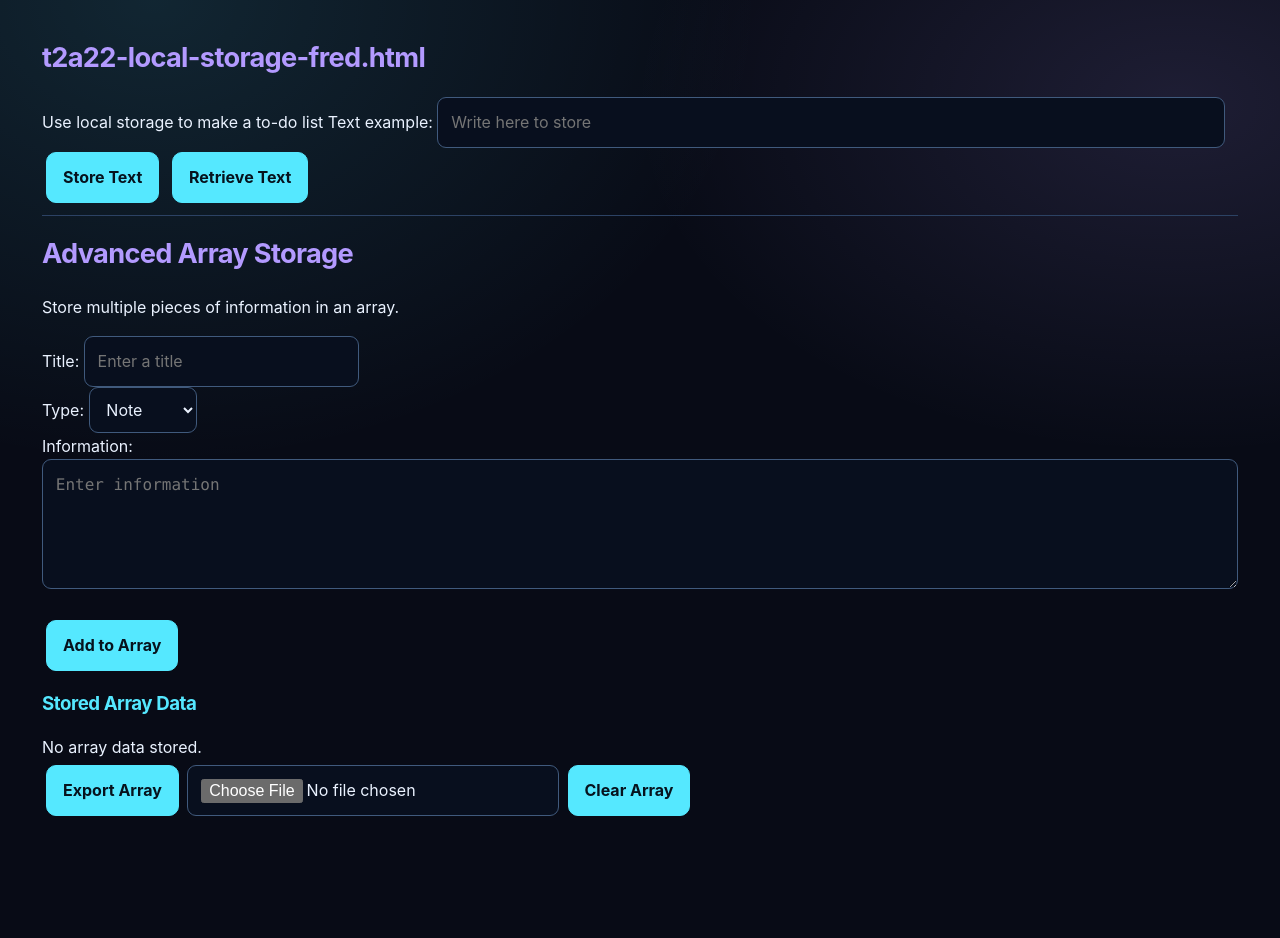
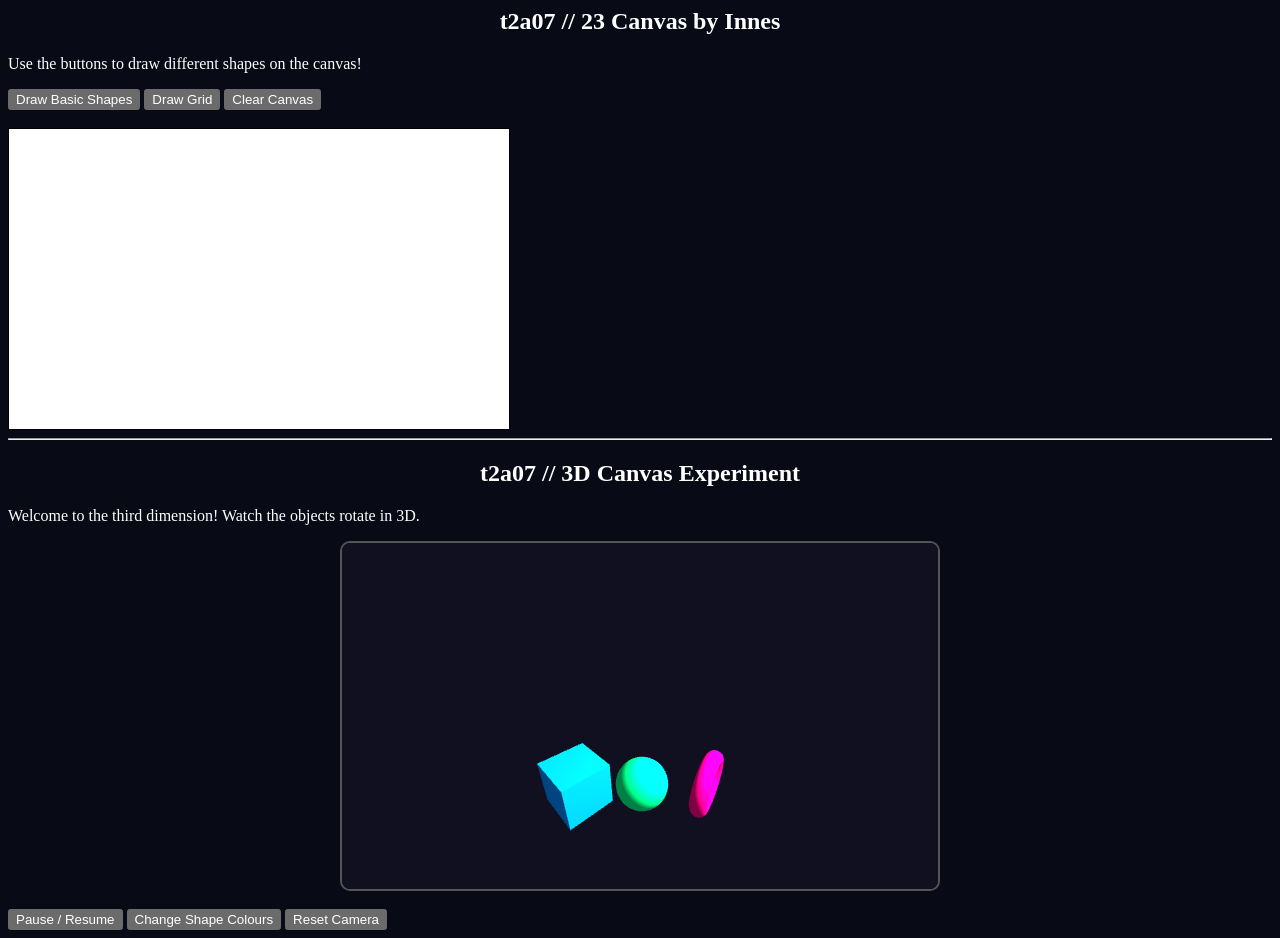
Before and after one commit to Innygr/gamedev-Innes-2026, a plain HTML site: page t2a06-Local-Storage-Innes.html in a window 1280 px wide. Before the commit the page ends 862 px from the top, so only its background shows below. Drawn offline with nearby package versions, Linux system fonts and the light colour scheme; animation ran at ten frames a second.

Commit message:
Refactor canvas drawing app with local storage
Updated the HTML structure and JavaScript functionality for a canvas-based drawing application. Added features for drawing shapes, storing text in local storage, and enhanced 3D rendering.

```diff
--- a/t2a06-Local-Storage-Innes.html
+++ b/t2a06-Local-Storage-Innes.html
@@ -1,265 +1,204 @@
 
 <link rel="stylesheet" href="t2-theme.css">
 
-<h2>t2a22-local-storage-fred.html</h2>
+<h2 align="center">t2a07 // 23 Canvas by Innes</h2>
 
-Use local storage to make a to-do list
+<p>Use the buttons to draw different shapes on the canvas!</p>
 
-<body onload="{
-   myStorage = localStorage.getItem('myStoredText')
-   if(myStorage != null){
-      document.getElementById('myText1').value = myStorage
-   }
+<input type="button" value="Draw Basic Shapes" onclick="{
+  myContext.clearRect(0, 0, myCanvas.width, myCanvas.height);
 
-   myLoadData()
-}" class="t2-page">
+  // Line
+  myContext.beginPath();
+  myContext.lineWidth = 3;
+  myContext.strokeStyle = 'black';
+  myContext.moveTo(20, 30);
+  myContext.lineTo(180, 30);
+  myContext.stroke();
 
-Text example:
-<input id="myText1" type="text" size="70" value="" placeholder="Write here to store">
-<br>
+  // Filled Rectangle
+  myContext.fillStyle = 'blue';
+  myContext.fillRect(30, 60, 100, 60);
 
-<input type="button" value="Store Text" onClick="{
-   localStorage.setItem('myStoredText', document.getElementById('myText1').value)
-   alert(document.getElementById('myText1').value + ' \nHas been stored')
-   document.getElementById('myText1').value = ''
+  // Outlined Rectangle
+  myContext.lineWidth = 3;
+  myContext.strokeStyle = 'purple';
+  myContext.strokeRect(160, 60, 100, 60);
+
+  // Outlined Circle
+  myContext.beginPath();
+  myContext.lineWidth = 5;
+  myContext.strokeStyle = 'green';
+  myContext.arc(330, 90, 40, 0, 2 * Math.PI);
+  myContext.stroke();
+
+  // Filled Circle
+  myContext.beginPath();
+  myContext.fillStyle = 'orange';
+  myContext.arc(420, 90, 30, 0, 2 * Math.PI);
+  myContext.fill();
+
+  // Text
+  myContext.fillStyle = 'red';
+  myContext.font = '24px Arial';
+  myContext.fillText('Hello World!', 30, 180);
+
+  // Triangle
+  myContext.beginPath();
+  myContext.fillStyle = 'cyan';
+  myContext.moveTo(250, 220);
+  myContext.lineTo(200, 280);
+  myContext.lineTo(300, 280);
+  myContext.closePath();
+  myContext.fill();
 }">
 
-<input type="button" value="Retrieve Text" onClick="{
-   document.getElementById('myText1').value = localStorage.getItem('myStoredText')
+<input type="button" value="Draw Grid" onclick="{
+  myContext.clearRect(0, 0, myCanvas.width, myCanvas.height);
+
+  myContext.strokeStyle = '#cccccc';
+  myContext.lineWidth = 1;
+
+  for (let x = 0; x <= myCanvas.width; x += 25) {
+    myContext.beginPath();
+    myContext.moveTo(x, 0);
+    myContext.lineTo(x, myCanvas.height);
+    myContext.stroke();
+  }
+
+  for (let y = 0; y <= myCanvas.height; y += 25) {
+    myContext.beginPath();
+    myContext.moveTo(0, y);
+    myContext.lineTo(myCanvas.width, y);
+    myContext.stroke();
+  }
 }">
+
+<input type="button" value="Clear Canvas" onclick="{
+  myContext.clearRect(0, 0, myCanvas.width, myCanvas.height);
+}">
+
+<br><br>
+
+<canvas id="myCanvas+++" width="500" height="300"
+style="border:1px solid #000000; background-color:white;"></canvas>
+
+<script>
+  let myCanvas = document.getElementById('myCanvas+++');
+  let myContext = myCanvas.getContext('2d');
+</script>
+
 
 <hr>
 
-<h2>Advanced Array Storage</h2>
+<h2 align="center">t2a07 // 3D Canvas Experiment</h2>
 
-<p>Store multiple pieces of information in an array.</p>
+<p>Welcome to the third dimension! Watch the objects rotate in 3D.</p>
 
-Title:
-<input id="myTitle" type="text" placeholder="Enter a title">
+<div id="my3DContainer" style="
+  width: 100%;
+  max-width: 600px;
+  height: 350px;
+  margin: auto;
+  border: 2px solid #555;
+  border-radius: 10px;
+  overflow: hidden;
+  background: #101020;
+"></div>
+
 <br>
 
-Type:
-<select id="myType">
-   <option value="Note">Note</option>
-   <option value="Task">Task</option>
-   <option value="Number">Number</option>
-   <option value="Setting">Setting</option>
-   <option value="Other">Other</option>
-</select>
-<br>
+<input type="button" value="Pause / Resume" onclick="{
+  my3DPaused = !my3DPaused;
+}">
 
-Information:
-<br>
-<textarea id="myContent" rows="4" cols="50" placeholder="Enter information"></textarea>
-<br>
+<input type="button" value="Change Shape Colours" onclick="{
+  my3DCube.material.color.setHex(Math.random() * 0xffffff);
+  my3DSphere.material.color.setHex(Math.random() * 0xffffff);
+  my3DTorus.material.color.setHex(Math.random() * 0xffffff);
+}">
 
-<input type="button" value="Add to Array" onclick="myAddData()">
+<input type="button" value="Reset Camera" onclick="{
+  my3DCamera.position.set(0, 2, 7);
+  my3DCamera.lookAt(0, 0, 0);
+}">
 
-<h3>Stored Array Data</h3>
-
-<div id="myDisplay"></div>
-
-<input type="button" value="Export Array" onclick="myExportData()">
-
-<input type="file" id="myImportFile" accept=".json" onchange="myImportData()">
-
-<input type="button" value="Clear Array" onclick="myClearData()">
+<script src="https://cdnjs.cloudflare.com/ajax/libs/three.js/r128/three.min.js"></script>
 
 <script>
+  let my3DScene = new THREE.Scene();
+  my3DScene.background = new THREE.Color(0x101020);
 
-// Array containing all stored entries
-let myData = []
+  let my3DCamera = new THREE.PerspectiveCamera(
+    75, 600 / 350, 0.1, 1000
+  );
 
-// Open IndexedDB database
-let myDatabaseRequest = indexedDB.open("MyAdvancedStorage", 1)
+  let my3DRenderer = new THREE.WebGLRenderer({ antialias: true });
+  my3DRenderer.setSize(600, 350);
+  my3DRenderer.setPixelRatio(window.devicePixelRatio);
 
-myDatabaseRequest.onupgradeneeded = function(event) {
-   let myDatabase = event.target.result
+  document.getElementById('my3DContainer').appendChild(my3DRenderer.domElement);
 
-   if (!myDatabase.objectStoreNames.contains("storage")) {
-      myDatabase.createObjectStore("storage")
-   }
-}
+  my3DCamera.position.set(0, 2, 7);
 
-myDatabaseRequest.onsuccess = function(event) {
-   myDatabase = event.target.result
+  // Lighting
+  let my3DLight = new THREE.PointLight(0xffffff, 2);
+  my3DLight.position.set(5, 5, 5);
+  my3DScene.add(my3DLight);
 
-   myLoadData()
-}
+  my3DScene.add(new THREE.AmbientLight(0xffffff, 0.5));
 
-myDatabaseRequest.onerror = function() {
-   alert("Database could not be opened!")
-}
+  // Cube
+  let my3DCube = new THREE.Mesh(
+    new THREE.BoxGeometry(1.5, 1.5, 1.5),
+    new THREE.MeshStandardMaterial({ color: 0x0088ff })
+  );
+  my3DCube.position.x = -2;
+  my3DScene.add(my3DCube);
 
-// Load array from IndexedDB
-function myLoadData() {
-   if (!myDatabaseRequest.result) return
+  // Sphere
+  let my3DSphere = new THREE.Mesh(
+    new THREE.SphereGeometry(0.8, 32, 32),
+    new THREE.MeshStandardMaterial({ color: 0x00ff88 })
+  );
+  my3DScene.add(my3DSphere);
 
-   let myTransaction = myDatabaseRequest.result.transaction("storage", "readonly")
-   let myStore = myTransaction.objectStore("storage")
-   let myRequest = myStore.get("allData")
+  // Torus
+  let my3DTorus = new THREE.Mesh(
+    new THREE.TorusGeometry(0.8, 0.25, 16, 100),
+    new THREE.MeshStandardMaterial({ color: 0xff0088 })
+  );
+  my3DTorus.position.x = 2;
+  my3DScene.add(my3DTorus);
 
-   myRequest.onsuccess = function() {
-      if (Array.isArray(myRequest.result)) {
-         myData = myRequest.result
-      }
+  // Animation
+  let my3DPaused = false;
 
-      myDisplayData()
-   }
-}
+  function my3DAnimate() {
+    requestAnimationFrame(my3DAnimate);
 
-// Save array to IndexedDB
-function mySaveData() {
-   if (!myDatabaseRequest.result) return
+    if (!my3DPaused) {
+      my3DCube.rotation.x += 0.01;
+      my3DCube.rotation.y += 0.015;
 
-   let myTransaction = myDatabaseRequest.result.transaction("storage", "readwrite")
-   let myStore = myTransaction.objectStore("storage")
+      my3DSphere.rotation.y += 0.02;
 
-   myStore.put(myData, "allData")
-}
+      my3DTorus.rotation.x += 0.01;
+      my3DTorus.rotation.y += 0.02;
+    }
 
-// Add an entry to the array
-function myAddData() {
-   let myTitle = document.getElementById("myTitle").value
-   let myType = document.getElementById("myType").value
-   let myContent = document.getElementById("myContent").value
+    my3DRenderer.render(my3DScene, my3DCamera);
+  }
 
-   if (myTitle == "" || myContent == "") {
-      alert("Enter a title and some information!")
-      return
-   }
+  my3DAnimate();
 
-   let myEntry = {
-      id: Date.now(),
-      title: myTitle,
-      type: myType,
-      content: myContent,
-      date: new Date().toLocaleString()
-   }
+  // Resize support
+  window.addEventListener('resize', function() {
+    let my3DWidth = document.getElementById('my3DContainer').clientWidth;
 
-   myData.push(myEntry)
+    my3DCamera.aspect = my3DWidth / 350;
+    my3DCamera.updateProjectionMatrix();
 
-   mySaveData()
-   myDisplayData()
-
-   document.getElementById("myTitle").value = ""
-   document.getElementById("myContent").value = ""
-}
-
-// Display all array entries
-function myDisplayData() {
-   let myOutput = ""
-
-   for (let myCount = 0; myCount < myData.length; myCount++) {
-      myOutput += `
-         <div style="border: 1px solid gray; padding: 10px; margin: 10px;">
-            <h3>${myEscape(myData[myCount].title)}</h3>
-            <p>Type: ${myEscape(myData[myCount].type)}</p>
-            <p>${myEscape(myData[myCount].content)}</p>
-            <small>${myEscape(myData[myCount].date)}</small>
-            <br>
-            <button onclick="myDeleteData(${myData[myCount].id})">Delete</button>
-         </div>
-      `
-   }
-
-   if (myData.length == 0) {
-      myOutput = "No array data stored."
-   }
-
-   document.getElementById("myDisplay").innerHTML = myOutput
-}
-
-// Delete one entry
-function myDeleteData(myID) {
-   myData = myData.filter(function(myEntry) {
-      return myEntry.id != myID
-   })
-
-   mySaveData()
-   myDisplayData()
-}
-
-// Clear array
-function myClearData() {
-   if (confirm("Clear all array data?")) {
-      myData = []
-      mySaveData()
-      myDisplayData()
-   }
-}
-
-// Export array as JSON
-function myExportData() {
-   let myFile = new Blob(
-      [JSON.stringify(myData, null, 2)],
-      {type: "application/json"}
-   )
-
-   let myURL = URL.createObjectURL(myFile)
-   let myLink = document.createElement("a")
-
-   myLink.href = myURL
-   myLink.download = "my-array-storage.json"
-   myLink.click()
-
-   URL.revokeObjectURL(myURL)
-}
-
-// Import array from JSON
-function myImportData() {
-   let myFile = document.getElementById("myImportFile").files[0]
-
-   if (!myFile) return
-
-   let myReader = new FileReader()
-
-   myReader.onload = function() {
-      try {
-         let myImportedData = JSON.parse(myReader.result)
-
-         if (!Array.isArray(myImportedData)) {
-            throw new Error("File must contain an array!")
-         }
-
-         if (!myImportedData.every(function(myEntry) {
-            return myEntry &&
-               typeof myEntry.id === "number" &&
-               typeof myEntry.title === "string" &&
-               typeof myEntry.type === "string" &&
-               typeof myEntry.content === "string" &&
-               typeof myEntry.date === "string"
-         })) {
-            throw new Error("Invalid array data!")
-         }
-
-         myData = myData.concat(myImportedData)
-
-         mySaveData()
-         myDisplayData()
-
-         alert("Array imported!")
-      } catch (myError) {
-         alert("Import failed: " + myError.message)
-      }
-   }
-
-   myReader.readAsText(myFile)
-}
-
-// Prevent HTML from being interpreted as markup
-function myEscape(myText) {
-   return String(myText).replace(/[&<>"']/g, function(myCharacter) {
-      return {
-         "&": "&amp;",
-         "<": "&lt;",
-         ">": "&gt;",
-         '"': "&quot;",
-         "'": "&#39;"
-      }[myCharacter]
-   })
-}
-
+    my3DRenderer.setSize(my3DWidth, 350);
+  });
 </script>
-
-</body>
```
